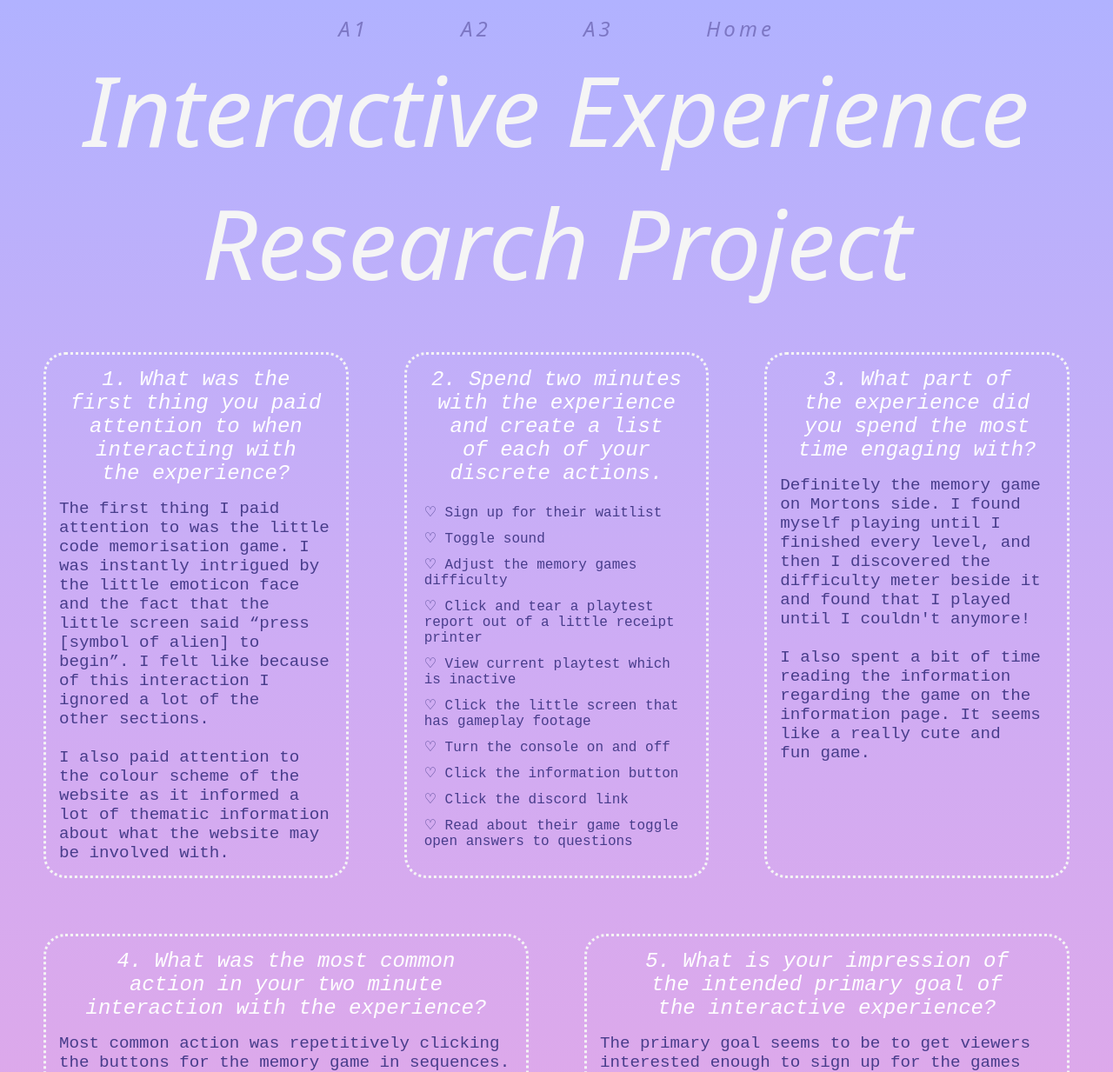
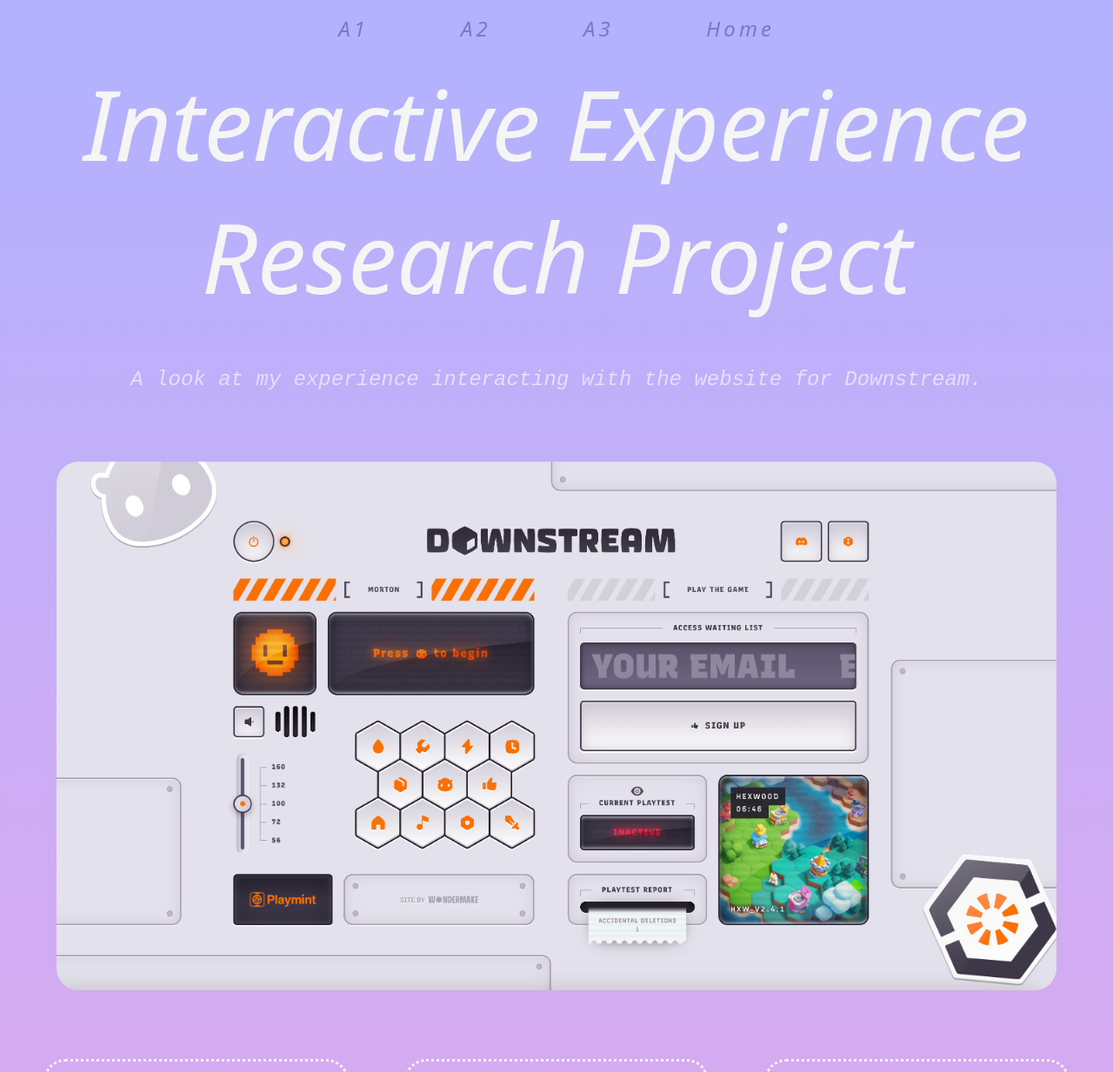
Before and after one commit to b-ambino/b-ambino.github.io, a plain HTML site: page assignment1/index.html in a window 1280 px wide. Shown: the top 1233 px of the page at 87% size. Drawn offline with Linux system fonts and the light colour scheme; a web font is replaced by a local one.

Commit message:
improves style.css

```diff
--- a/assignment1/index.html
+++ b/assignment1/index.html
@@ -20,9 +20,26 @@
       <a href="../assignment3/index.html">A3</a>
       <a href="../index.html">Home</a>
     </nav>
-    <header><h1>Interactive Experience Research Project</h1></header>
+    <header>
+      <h1>Interactive Experience Research Project</h1>
+      <br />
+      <br />
+      <h2>
+        <span
+          >A look at my experience interacting with the website for
+          Downstream.</span
+        >
+      </h2>
+    </header>
 
     <div id="grid-container">
+      <div id="box14">
+        <!-- I added the photo last so I had to name the box 14 instead of going through and editing everything whoops! -->
+        <img
+          src="playtest.downstream.png"
+          alt="screenshot of the website for downstream. A grey metal cartoon background that appears to house an 80s style retro graphic of a console. "
+        />
+      </div>
       <div id="box1">
         <h2>
           1. What was the first thing you paid attention to when interacting
--- a/assignment1/style.css
+++ b/assignment1/style.css
@@ -23,7 +23,12 @@
   font-style: italic;
   font-size: 7rem;
   text-align: center;
+  padding-bottom: 1rem;
+  padding-top: 1rem;
 }
+/* I Chose white and white smoke for the headings so they would be the
+focus of the webpage. By adding high contrast I felt like
+it made the page visually more eyecatching and easy to read. */
 h2 {
   font-family: "Courier New", Courier, monospace;
   font-size: 1.5rem;
@@ -159,3 +164,21 @@
   grid-column-start: 4;
   grid-column-end: 7;
 }
+#box14 {
+  grid-column-start: 1;
+  grid-column-end: 7;
+  border: none;
+}
+/* I added a span so I could have a subheading that
+was basically the same as the question headings but
+with a softer look so it stayed more in the background.
+Hence the opacity choice.  */
+span {
+  opacity: 60%;
+}
+
+/* I didnt want the image to be sharper than the borders
+on the containers so I set the borders to be the same. */
+img {
+  border-radius: 25px;
+}
```
Also changed, not shown: assignment1/playtest.downstream.png (added).
